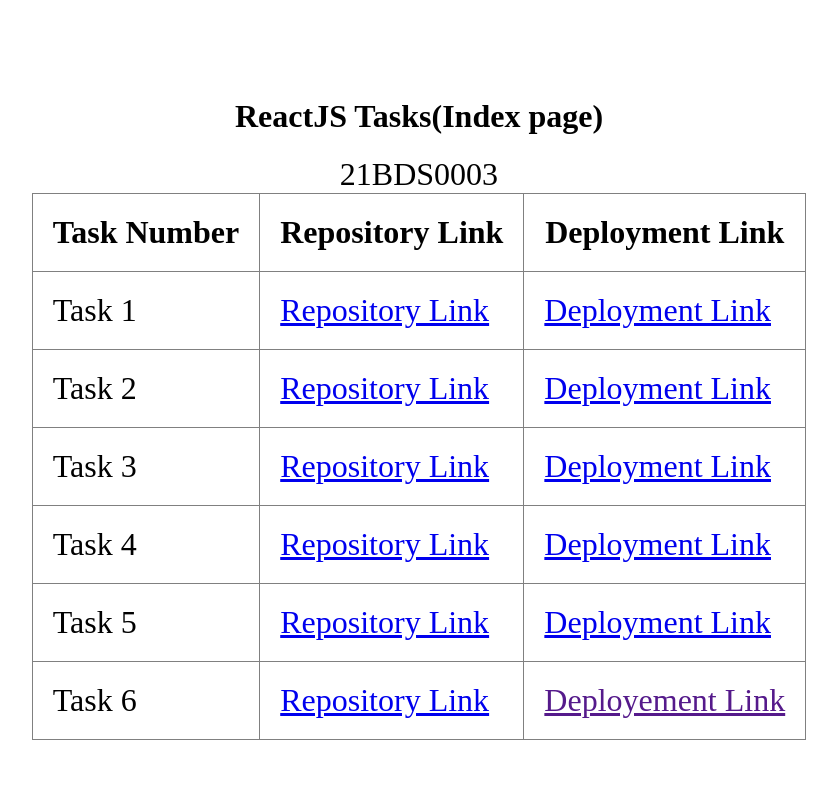
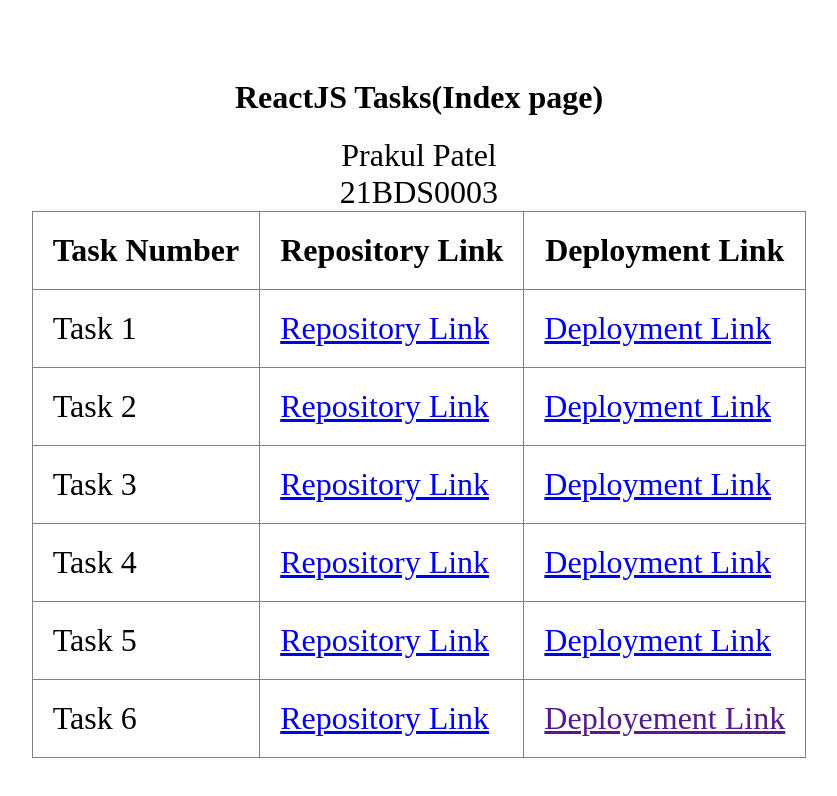
Before and after one commit to PrakulSmarty/React-Tasks, a plain HTML site: page index.html in a window 1280 px wide. Shown: the whole page, without its empty margins (229-1066 px from the left). Drawn offline with Linux system fonts and the light colour scheme.

Commit message:
Update index.html

```diff
--- a/index.html
+++ b/index.html
@@ -26,6 +26,7 @@
     <h1>ReactJS Tasks(Index page)</h1>
 
     <table border="1">
+        <caption>Prakul Patel</caption>
         <caption>21BDS0003</caption>
         <tr><th>Task Number</th> <th>Repository Link</th> <th>Deployment Link</th> </tr>
         <tr><td>Task 1</td>  <td> <a href="https://github.com/PrakulSmarty/React1.git" target="_blank">Repository Link</a> </td> <td> <a href="https://paragraph-word-counter-gl6sj7r0t-prakul-patels-projects.vercel.app/" target="_blank">Deployment Link</a> </td></tr>
```
